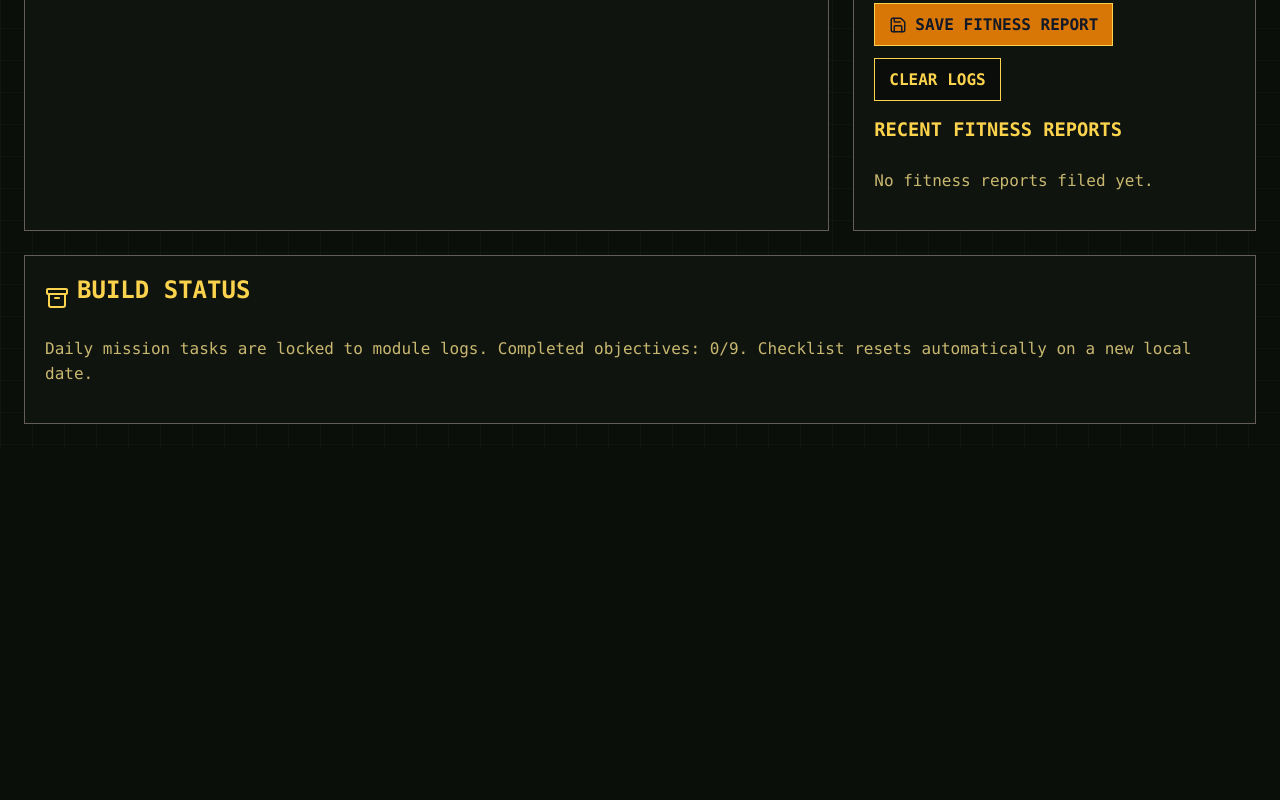
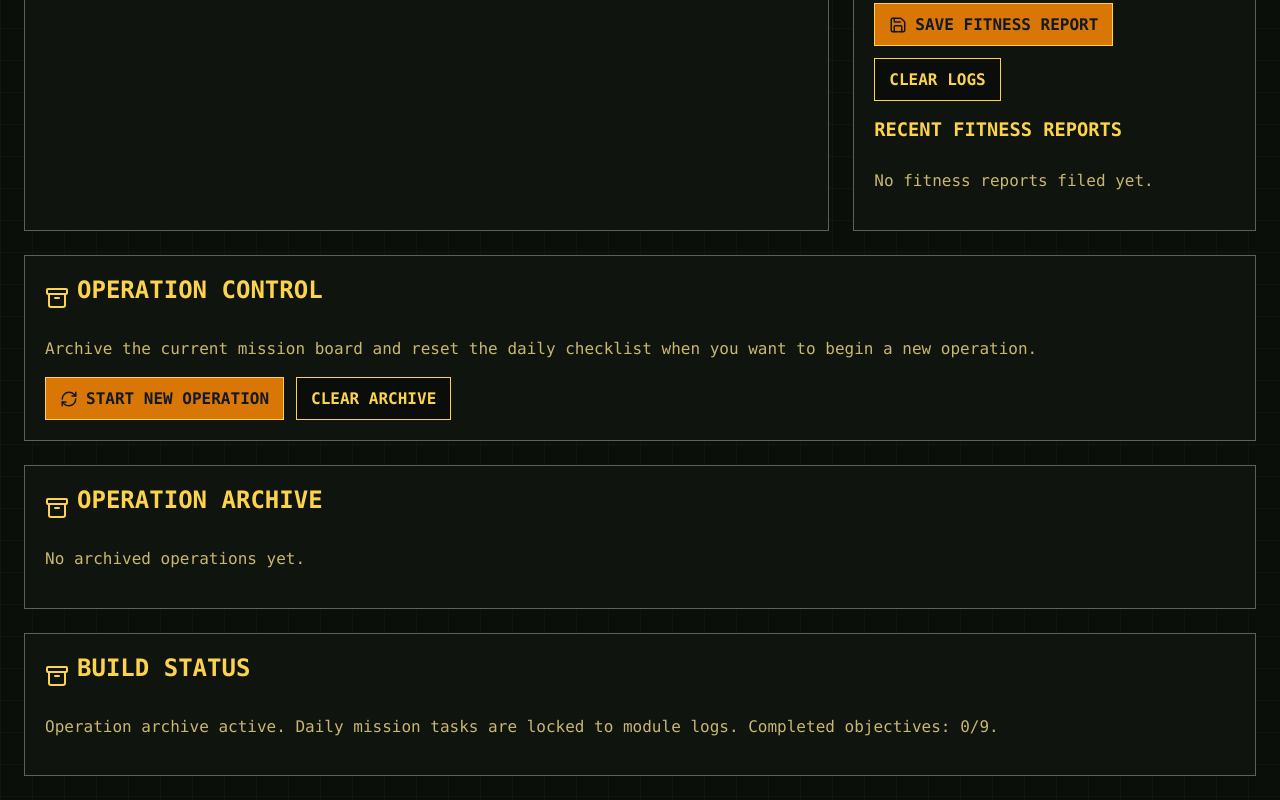
Before and after one commit to lodenjjohnson-alt/CoolForTheSummer, a React (Vite) app: page / in a window 1280 px wide. Shown: the part 1092-1892 px from the top of the page. Before the commit the page ends 1540 px from the top, so only its background shows below. Built offline with nearby package versions, Linux system fonts and the light colour scheme.

Commit message:
Add operation archive and start new operation

```diff
--- a/src/App.jsx
+++ b/src/App.jsx
@@ -13,7 +13,9 @@ import {
   Moon,
   PanelLeftClose,
   Radio,
+  RefreshCw,
   Shield,
+  Trash2,
 } from "lucide-react";
 import FitnessModule from "./modules/FitnessModule.jsx";
 import HockeyModule from "./modules/HockeyModule.jsx";
@@ -26,12 +28,21 @@ import ExperiencesModule from "./modules/ExperiencesModule.jsx";
 import ReflectionModule from "./modules/ReflectionModule.jsx";
 
 const DAILY_MISSION_STORAGE_KEY = "summer-os-daily-mission-state";
+const OPERATION_ARCHIVE_STORAGE_KEY = "summer-os-operation-archive";
+const MAX_ARCHIVED_OPERATIONS = 75;
 
 function getLocalDateString(date = new Date()) {
   const year = date.getFullYear();
   const month = String(date.getMonth() + 1).padStart(2, "0");
   const day = String(date.getDate()).padStart(2, "0");
   return `${year}-${month}-${day}`;
+}
+
+function makeId(prefix = "operation") {
+  if (typeof crypto !== "undefined" && crypto.randomUUID) {
+    return `${prefix}-${crypto.randomUUID()}`;
+  }
+  return `${prefix}-${Date.now()}-${Math.random().toString(16).slice(2)}`;
 }
 
 const modules = [
@@ -62,27 +73,17 @@ function makeFreshTasks() {
   return initialTasks.map((task) => ({ ...task, done: false }));
 }
 
-function loadDailyMissionState() {
-  const today = getLocalDateString();
+function mergeSavedTasks(savedTasks) {
+  if (!Array.isArray(savedTasks)) return makeFreshTasks();
 
-  try {
-    const raw = localStorage.getItem(DAILY_MISSION_STORAGE_KEY);
-    if (!raw) return { date: today, tasks: makeFreshTasks() };
+  return initialTasks.map((task) => {
+    const savedTask = savedTasks.find((item) => item.id === task.id);
+    return { ...task, done: Boolean(savedTask?.done) };
+  });
+}
 
-    const parsed = JSON.parse(raw);
-    if (parsed?.date !== today || !Array.isArray(parsed?.tasks)) {
-      return { date: today, tasks: makeFreshTasks() };
-    }
-
-    const mergedTasks = initialTasks.map((task) => {
-      const savedTask = parsed.tasks.find((item) => item.id === task.id);
-      return { ...task, done: Boolean(savedTask?.done) };
-    });
-
-    return { date: today, tasks: mergedTasks };
-  } catch {
-    return { date: today, tasks: makeFreshTasks() };
-  }
+function calculateScore(tasks) {
+  return tasks.reduce((total, task) => total + (task.done ? task.points : 0), 0);
 }
 
 function getStatus(score) {
@@ -92,10 +93,64 @@ function getStatus(score) {
   return "Correction Required";
 }
 
+function makeOperationSnapshot(missionState, source = "manual") {
+  const tasks = mergeSavedTasks(missionState.tasks);
+  const score = calculateScore(tasks);
+  const completedTasks = tasks.filter((task) => task.done);
+  const missedTasks = tasks.filter((task) => !task.done);
+
+  return {
+    id: makeId("operation"),
+    date: missionState.date || getLocalDateString(),
+    archivedAt: new Date().toLocaleString(),
+    source,
+    score,
+    status: getStatus(score),
+    completedCount: completedTasks.length,
+    totalCount: tasks.length,
+    completedTasks,
+    missedTasks,
+    tasks,
+  };
+}
+
+function loadDailyMissionState() {
+  const today = getLocalDateString();
+
+  try {
+    const raw = localStorage.getItem(DAILY_MISSION_STORAGE_KEY);
+    if (!raw) return { date: today, tasks: makeFreshTasks() };
+
+    const parsed = JSON.parse(raw);
+    return {
+      date: parsed?.date || today,
+      tasks: mergeSavedTasks(parsed?.tasks),
+    };
+  } catch {
+    return { date: today, tasks: makeFreshTasks() };
+  }
+}
+
+function loadOperationArchive() {
+  try {
+    const raw = localStorage.getItem(OPERATION_ARCHIVE_STORAGE_KEY);
+    const parsed = raw ? JSON.parse(raw) : [];
+    return Array.isArray(parsed) ? parsed : [];
+  } catch {
+    return [];
+  }
+}
+
+function shouldAutoArchive(missionState) {
+  return missionState.tasks.some((task) => task.done);
+}
+
 export default function App() {
   const [activeModule, setActiveModule] = useState("fitness");
   const [sidebarOpen, setSidebarOpen] = useState(false);
   const [missionState, setMissionState] = useState(() => loadDailyMissionState());
+  const [operationArchive, setOperationArchive] = useState(() => loadOperationArchive());
+  const [selectedOperationId, setSelectedOperationId] = useState("");
 
   const tasks = missionState.tasks;
   const operationDate = missionState.date;
@@ -105,10 +160,21 @@ export default function App() {
   }, [missionState]);
 
   useEffect(() => {
+    localStorage.setItem(OPERATION_ARCHIVE_STORAGE_KEY, JSON.stringify(operationArchive));
+  }, [operationArchive]);
+
+  useEffect(() => {
     function resetIfDateChanged() {
       const today = getLocalDateString();
+
       setMissionState((prev) => {
         if (prev.date === today) return prev;
+
+        if (shouldAutoArchive(prev)) {
+          const snapshot = makeOperationSnapshot(prev, "automatic rollover");
+          setOperationArchive((archive) => [snapshot, ...archive].slice(0, MAX_ARCHIVED_OPERATIONS));
+        }
+
         return { date: today, tasks: makeFreshTasks() };
       });
     }
@@ -118,13 +184,14 @@ export default function App() {
     return () => window.clearInterval(intervalId);
   }, []);
 
-  const score = useMemo(() => {
-    return tasks.reduce((total, task) => total + (task.done ? task.points : 0), 0);
-  }, [tasks]);
-
+  const score = useMemo(() => calculateScore(tasks), [tasks]);
   const completed = tasks.filter((task) => task.done).length;
   const active = modules.find((module) => module.key === activeModule) ?? modules[0];
   const ActiveIcon = active.icon;
+  const selectedOperation =
+    operationArchive.find((operation) => operation.id === selectedOperationId) ??
+    operationArchive[0] ??
+    null;
 
   function completeTask(taskId) {
     setMissionState((prev) => ({
@@ -133,6 +200,36 @@ export default function App() {
         task.id === taskId ? { ...task, done: true } : task
       ),
     }));
+  }
+
+  function startNewOperation() {
+    const confirmed = window.confirm(
+      "Archive the current operation and start a new operation? This resets today's mission checklist."
+    );
+    if (!confirmed) return;
+
+    setMissionState((prev) => {
+      const snapshot = makeOperationSnapshot(prev, "manual start new operation");
+      setOperationArchive((archive) => [snapshot, ...archive].slice(0, MAX_ARCHIVED_OPERATIONS));
+      setSelectedOperationId(snapshot.id);
+      return { date: getLocalDateString(), tasks: makeFreshTasks() };
+    });
+  }
+
+  function deleteArchivedOperation(operationId) {
+    const confirmed = window.confirm("Delete this archived operation?");
+    if (!confirmed) return;
+
+    setOperationArchive((archive) => archive.filter((operation) => operation.id !== operationId));
+    if (selectedOperationId === operationId) setSelectedOperationId("");
+  }
+
+  function clearOperationArchive() {
+    const confirmed = window.confirm("Clear the entire operation archive?");
+    if (!confirmed) return;
+
+    setOperationArchive([]);
+    setSelectedOperationId("");
   }
 
   function renderActiveModule() {
@@ -274,6 +371,105 @@ export default function App() {
           </div>
         </section>
 
+        <section className="panel operation-control-panel">
+          <div className="section-title">
+            <Archive size={24} />
+            <h2>Operation Control</h2>
+          </div>
+
+          <p className="muted">
+            Archive the current mission board and reset the daily checklist when you want to begin a new operation.
+          </p>
+
+          <div className="module-actions">
+            <button className="primary-action" onClick={startNewOperation}>
+              <RefreshCw size={18} />
+              Start New Operation
+            </button>
+
+            <button className="secondary-action" onClick={clearOperationArchive}>
+              Clear Archive
+            </button>
+          </div>
+        </section>
+
+        <section className="panel operation-archive-panel">
+          <div className="section-title">
+            <Archive size={24} />
+            <h2>Operation Archive</h2>
+          </div>
+
+          {operationArchive.length === 0 ? (
+            <p className="muted">No archived operations yet.</p>
+          ) : (
+            <div className="operation-archive-layout">
+              <div className="operation-archive-list">
+                {operationArchive.map((operation) => (
+                  <button
+                    key={operation.id}
+                    className={`operation-archive-button ${selectedOperation?.id === operation.id ? "selected" : ""}`}
+                    onClick={() => setSelectedOperationId(operation.id)}
+                  >
+                    <strong>{operation.date}</strong>
+                    <span>{operation.score} pts · {operation.status}</span>
+                    <small>{operation.completedCount}/{operation.totalCount} missions</small>
+                  </button>
+                ))}
+              </div>
+
+              {selectedOperation && (
+                <div className="operation-archive-detail">
+                  <div className="operation-archive-detail-header">
+                    <div>
+                      <p>Archived Operation</p>
+                      <h3>{selectedOperation.date}</h3>
+                      <span>{selectedOperation.archivedAt} · {selectedOperation.source}</span>
+                    </div>
+
+                    <button
+                      className="danger-action small"
+                      onClick={() => deleteArchivedOperation(selectedOperation.id)}
+                      aria-label="Delete archived operation"
+                    >
+                      <Trash2 size={14} />
+                    </button>
+                  </div>
+
+                  <div className="operation-score-grid">
+                    <div><span>Score</span><strong>{selectedOperation.score}</strong></div>
+                    <div><span>Status</span><strong>{selectedOperation.status}</strong></div>
+                    <div><span>Complete</span><strong>{selectedOperation.completedCount}/{selectedOperation.totalCount}</strong></div>
+                  </div>
+
+                  <div className="operation-task-columns">
+                    <div>
+                      <h4>Completed Missions</h4>
+                      {selectedOperation.completedTasks.length === 0 ? (
+                        <p className="muted">None completed.</p>
+                      ) : (
+                        selectedOperation.completedTasks.map((task) => (
+                          <p key={task.id} className="operation-task-line complete">{task.label}</p>
+                        ))
+                      )}
+                    </div>
+
+                    <div>
+                      <h4>Missed Missions</h4>
+                      {selectedOperation.missedTasks.length === 0 ? (
+                        <p className="muted">No missed missions.</p>
+                      ) : (
+                        selectedOperation.missedTasks.map((task) => (
+                          <p key={task.id} className="operation-task-line missed">{task.label}</p>
+                        ))
+                      )}
+                    </div>
+                  </div>
+                </div>
+              )}
+            </div>
+          )}
+        </section>
+
         <section className="panel">
           <div className="section-title">
             <Archive size={24} />
@@ -281,7 +477,7 @@ export default function App() {
           </div>
 
           <p className="muted">
-            Daily mission tasks are locked to module logs. Completed objectives: {completed}/{tasks.length}. Checklist resets automatically on a new local date.
+            Operation archive active. Daily mission tasks are locked to module logs. Completed objectives: {completed}/{tasks.length}.
           </p>
         </section>
       </main>
```
